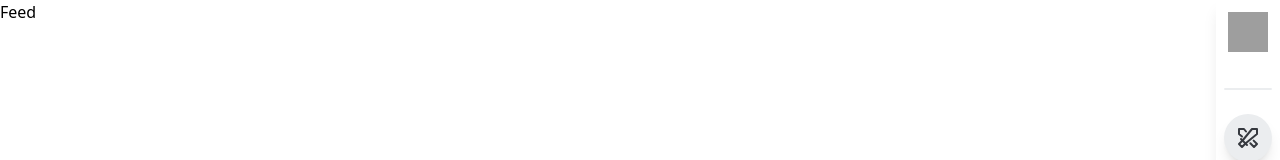
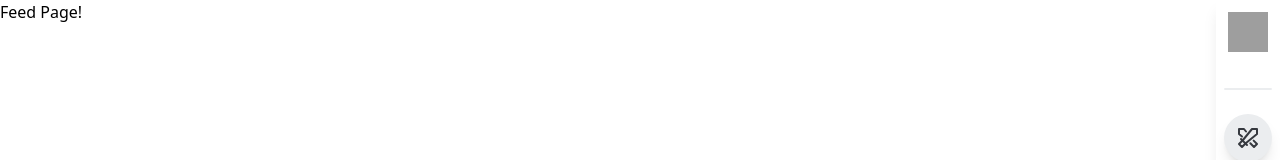
Before and after one commit to ronBP95/nebulei-feed, a React (Create React App) app: page / in a window 1280 px wide. Shown: the top 160 px of the page. Built offline with nearby package versions, Linux system fonts and the light colour scheme; grey boxes are pictures that could not be loaded.

Commit message:
boilerplate of feed 🗃️

```diff
--- a/src/container/Feed/Feed.tsx
+++ b/src/container/Feed/Feed.tsx
@@ -1,15 +1,23 @@
 import React from 'react';
+import { Helmet } from "react-helmet";
 
 
 function Feed() {
 
   return (
     <>
+    <Helmet>
+        <title>Feed | Nebulei</title>
+        <meta name="description" content=""/>
+        <meta name="keywords" content=""/>
+    </Helmet>
+
     <section className="">
-        Feed
+        Feed Page!
     </section>
     </>
   );
 };
 
+
 export default Feed;
```
